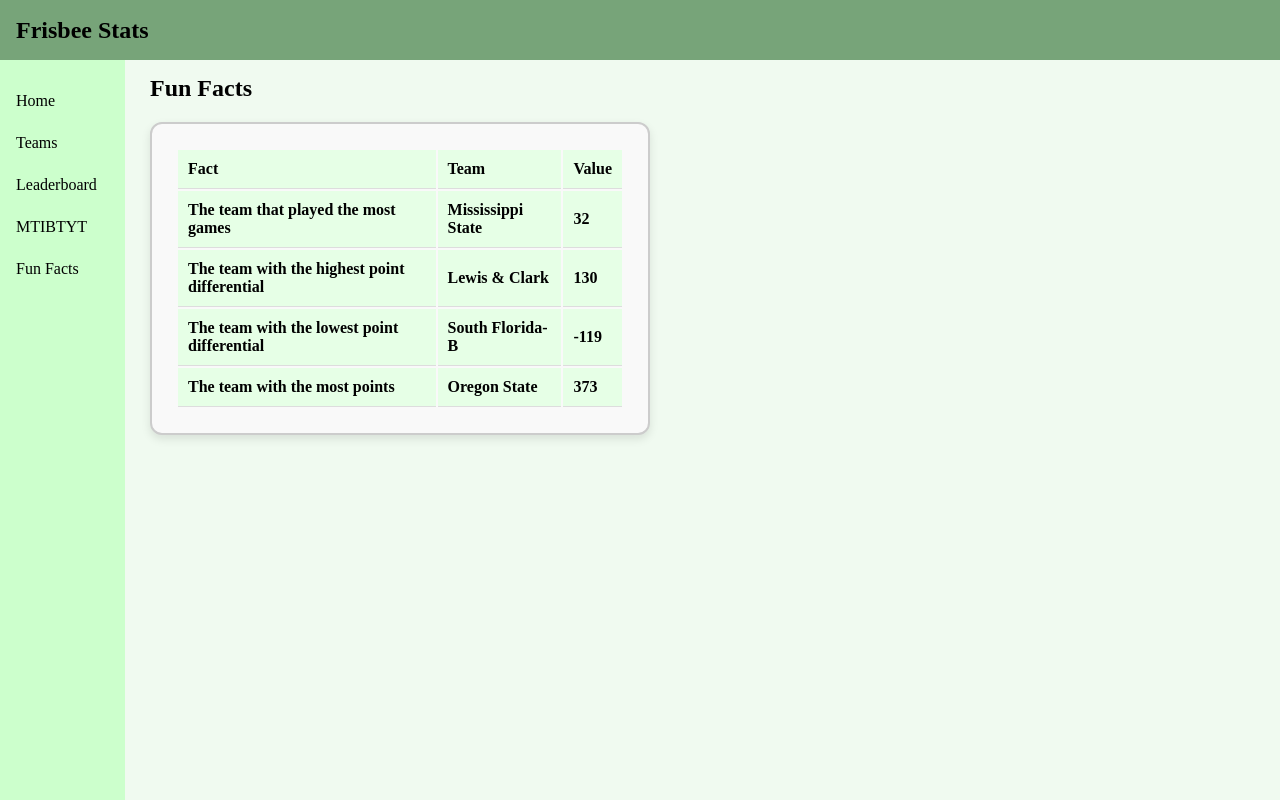
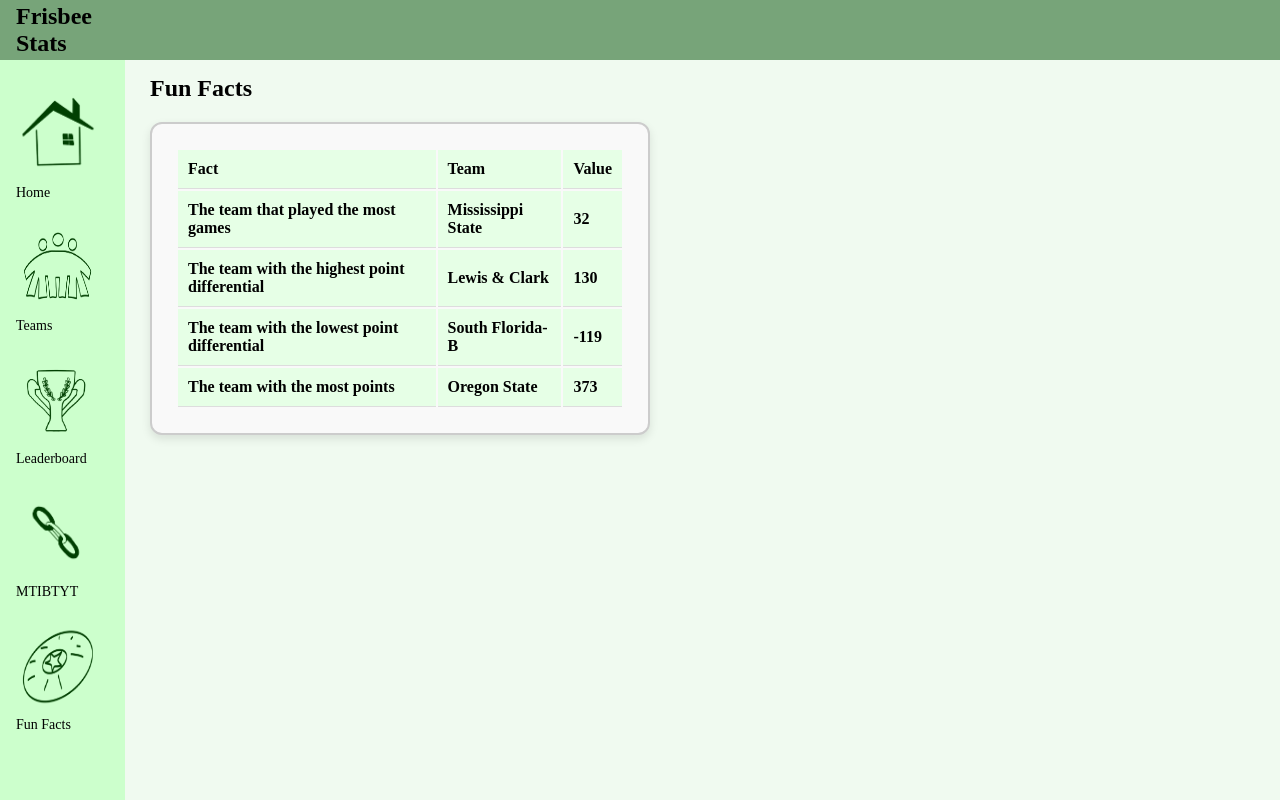
Before and after one commit to aidenjohnson728/cs257, a Flask app: page /fun_facts.html in a window 1280 px wide. Run offline with Flask 3, Linux system fonts and the light colour scheme; lists and menus that the app fills with data are empty; parts of the project's set-up code (start-up, migrations or seed data) failed here and were passed over.

Commit message:
fun facts page given assets

```diff
--- a/webapp/templates/fun_facts.html
+++ b/webapp/templates/fun_facts.html
@@ -12,8 +12,10 @@
       Displays fun facts about teams.
     -->
 
-    <div id="topbar">Frisbee Stats</div>
-
+    <div id="topbar">
+        Frisbee Stats
+        <img src="{{ url_for('static', filename='Frisbee_Stats_Logo_Light.png') }}" alt="Logo" class="topbar-logo">
+      </div>
     <h2>
         Fun Facts
     </h2>
@@ -28,15 +30,40 @@
         </table>
     </div>
 
-        <div id = "navbar">
-    <ul>
-        <li><a href ="/"> Home</a></li>
-        <li><a href="teams.html"> Teams </a></li>
-        <li><a href="leaderboard.html"> Leaderboard </a></li>
-        <li><a href="MTIBTYT.html"> MTIBTYT </a></li>
-        <li><a href="fun_facts.html"> Fun Facts </a></li>
+    <div id="navbar">
+        <ul>
+            <li>
+                <a href="/" class="nav-item">
+                  <img src="{{ url_for('static', filename='Home_Dark.png') }}" alt="Home" class="nav-icon">
+                  Home
+                </a>
+              </li>
+              <li>
+                <a href="teams.html" class="nav-item">
+                  <img src="{{ url_for('static', filename='Teams_Dark.png') }}" alt="Teams" class="nav-icon">
+                  Teams
+                </a>
+              </li>
+              <li>
+                <a href="leaderboard.html" class="nav-item">
+                  <img src="{{ url_for('static', filename='Leaderboard_Dark.png') }}" alt="Leaderboard" class="nav-icon">
+                  Leaderboard
+                </a>
+              </li>
+              <li>
+                <a href="MTIBTYT.html" class="nav-item">
+                  <img src="{{ url_for('static', filename='MTIBTYT_Dark.png') }}" alt="MTIBTYT" class="nav-icon">
+                  MTIBTYT
+                </a>
+              </li>
+              <li>
+                <a href="fun_facts.html" class="nav-item">
+                  <img src="{{ url_for('static', filename='Fun_Facts_Dark.png') }}" alt="Fun Facts" class="nav-icon">
+                  Fun Facts
+                </a>
+              </li>
+        </ul>
+      </div>
 
-    </ul>
-</div>
 </body>
 </html>
```
